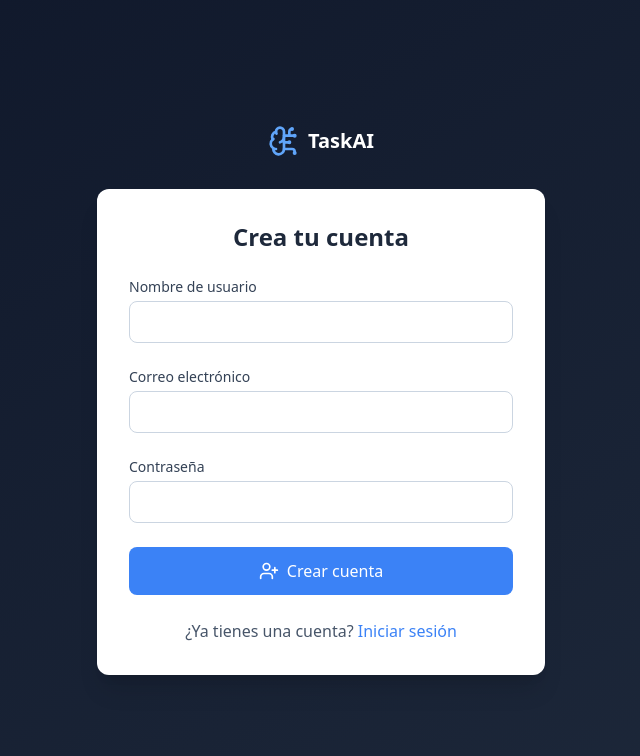
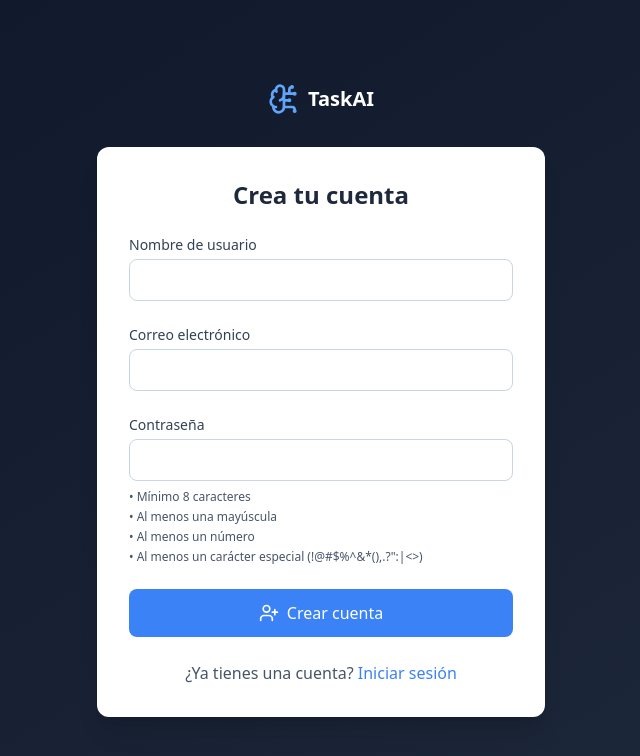
Before and after one commit to HarumiAme/AITask, a React (Vite) app: page /register in a window 1280 px wide. Shown: the top 756 px of the page, without its empty margins (319-959 px from the left). Built offline with nearby package versions, Linux system fonts and the light colour scheme; no server answers.

Commit message:
Added validators for stronger passwords

```diff
--- a/src/pages/Register.tsx
+++ b/src/pages/Register.tsx
@@ -11,8 +11,28 @@ const Register: React.FC = () => {
   const [loading, setLoading] = useState(false);
   const { register } = useAuth();
 
+  const validatePassword = (password: string) => {
+    const hasUpperCase = /[A-Z]/.test(password);
+    const hasNumber = /[0-9]/.test(password);
+    const hasSpecialChar = /[!@#$%^&*(),.?":{}|<>]/.test(password);
+    const isLongEnough = password.length >= 8;
+
+    if (!isLongEnough) return 'La contraseña debe tener al menos 8 caracteres';
+    if (!hasUpperCase) return 'La contraseña debe contener al menos una mayúscula';
+    if (!hasNumber) return 'La contraseña debe contener al menos un número';
+    if (!hasSpecialChar) return 'La contraseña debe contener al menos un carácter especial';
+    return '';
+  };
+
   const handleSubmit = async (e: React.FormEvent) => {
     e.preventDefault();
+
+    const passwordError = validatePassword(password);
+    if (passwordError) {
+      setError(passwordError);
+      return;
+    }
+
     try {
       setError('');
       setLoading(true);
@@ -21,8 +41,6 @@ const Register: React.FC = () => {
       setError(
         error.message.includes('auth/email-already-in-use')
           ? 'Este email ya está registrado'
-          : error.message.includes('auth/weak-password')
-          ? 'La contraseña debe tener al menos 6 caracteres'
           : 'Error al crear la cuenta'
       );
     } finally {
@@ -97,12 +115,28 @@ const Register: React.FC = () => {
               type="password"
               id="password"
               value={password}
-              onChange={(e) => setPassword(e.target.value)}
+              onChange={(e) => {
+                setPassword(e.target.value);
+                setError('');
+              }}
               className="w-full px-4 py-2 border border-slate-300 rounded-lg focus:outline-none focus:ring-2 focus:ring-blue-500"
               required
               disabled={loading}
-              minLength={6}
             />
+            <ul className="mt-2 text-xs text-slate-600 space-y-1">
+              <li className={`flex items-center gap-1 ${password.length >= 8 ? 'text-green-600' : ''}`}>
+                • Mínimo 8 caracteres
+              </li>
+              <li className={`flex items-center gap-1 ${/[A-Z]/.test(password) ? 'text-green-600' : ''}`}>
+                • Al menos una mayúscula
+              </li>
+              <li className={`flex items-center gap-1 ${/[0-9]/.test(password) ? 'text-green-600' : ''}`}>
+                • Al menos un número
+              </li>
+              <li className={`flex items-center gap-1 ${/[!@#$%^&*(),.?":{}|<>]/.test(password) ? 'text-green-600' : ''}`}>
+                • Al menos un carácter especial (!@#$%^&*(),.?":{}|&lt;&gt;)
+              </li>
+            </ul>
           </div>
 
           <button
```
